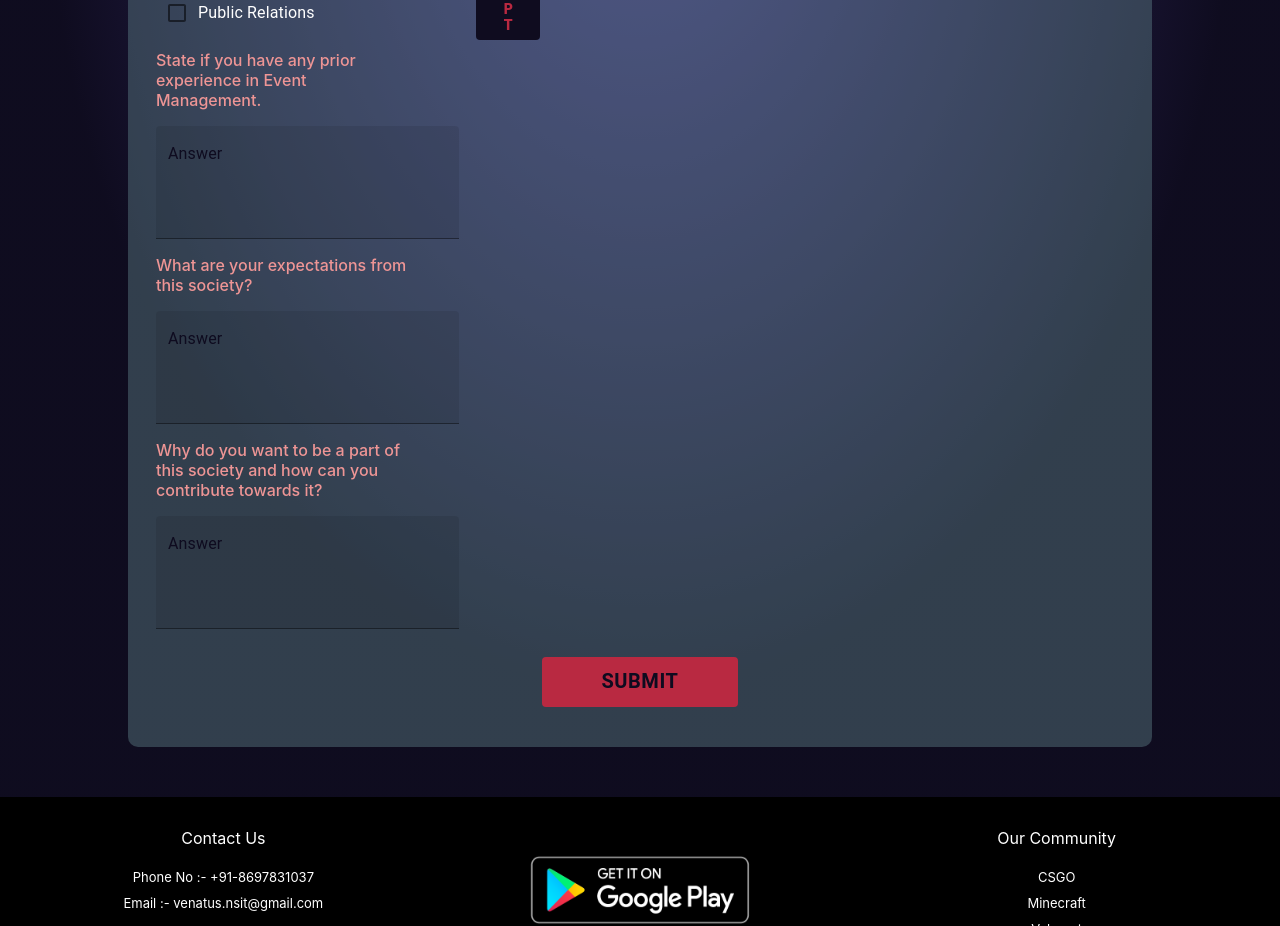
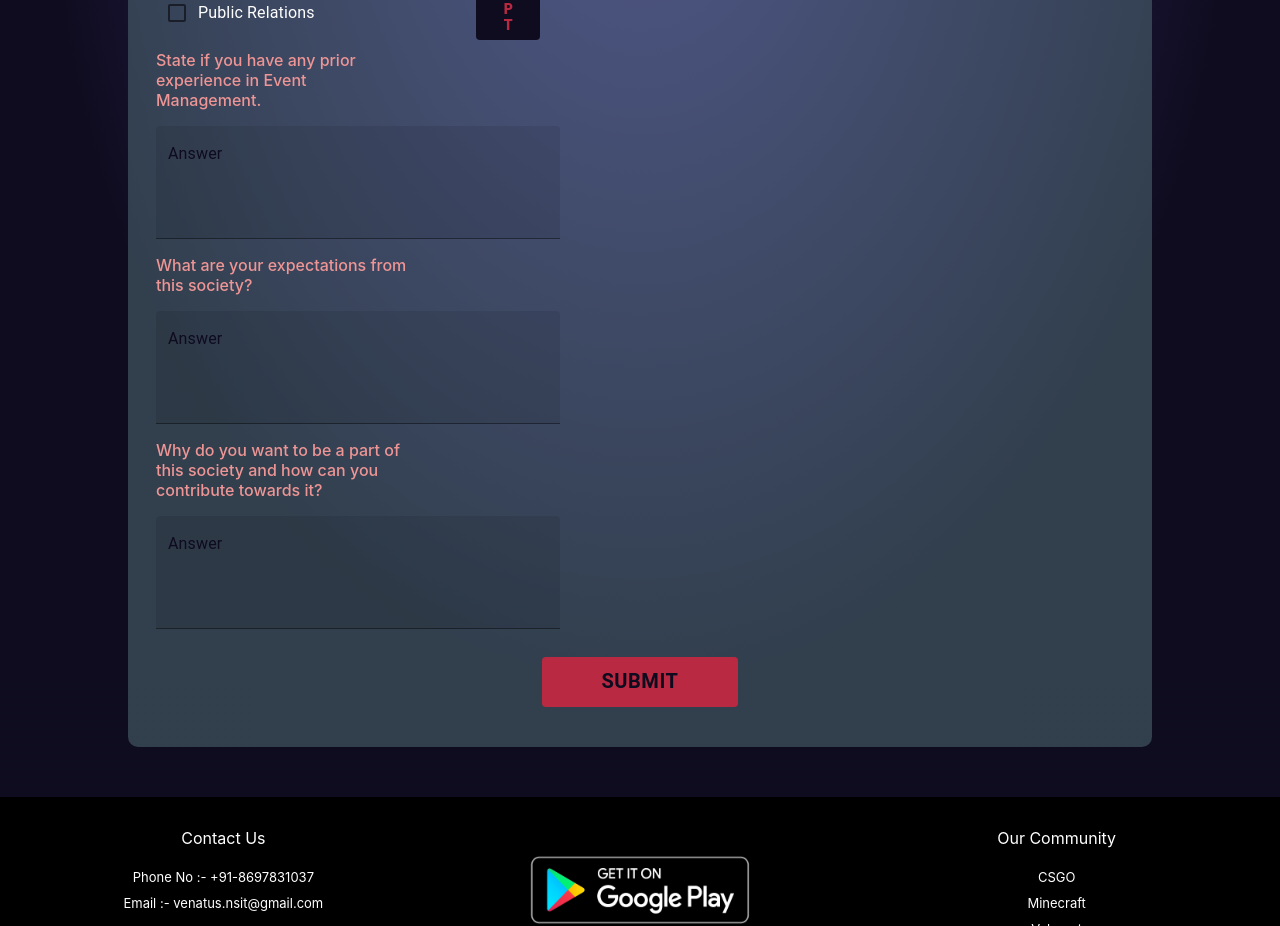
Before and after one commit to Venatus-Tech/react-frontend, a React (Create React App) app: page /regform in a window 1280 px wide. Shown: the part 842-1768 px from the top of the page. Built offline with nearby package versions, Linux system fonts and the light colour scheme.

Commit message:
vaise to completed

```diff
--- a/src/screens/form/GeneralForm.js
+++ b/src/screens/form/GeneralForm.js
@@ -138,6 +138,9 @@ const General = () => {
         rollnum: values.rollnum,
         branch: values.branch,
         campus: values.campus,
+        expInManagement: values.expInManagement,
+        expectationFromSoc: values.expectationFromSoc,
+        whyVenatusHowContribute: values.whyVenatusHowContribute,
       };
       const juego = {
         whyJuego: values.whyJuego,
@@ -370,7 +373,7 @@ const General = () => {
                 variant="filled"
                 rows={4}
                 multiline
-                style={{ width: "30ch" }}
+                style={{ width: "40ch" }}
                 onChange={formik.handleChange}
                 value={formik.values.expInManagement}
                 onBlur={formik.handleBlur}
@@ -393,7 +396,7 @@ const General = () => {
                 variant="filled"
                 rows={4}
                 multiline
-                style={{ width: "30ch" }}
+                style={{ width: "40ch" }}
                 onChange={formik.handleChange}
                 value={formik.values.expectationFromSoc}
                 onBlur={formik.handleBlur}
@@ -417,7 +420,7 @@ const General = () => {
                 variant="filled"
                 rows={4}
                 multiline
-                style={{ width: "30ch" }}
+                style={{ width: "40ch" }}
                 onChange={formik.handleChange}
                 value={formik.values.whyVenatusHowContribute}
                 onBlur={formik.handleBlur}
```
Also changed, not shown: 1 other file (tests, documents, lock files or other folders).
